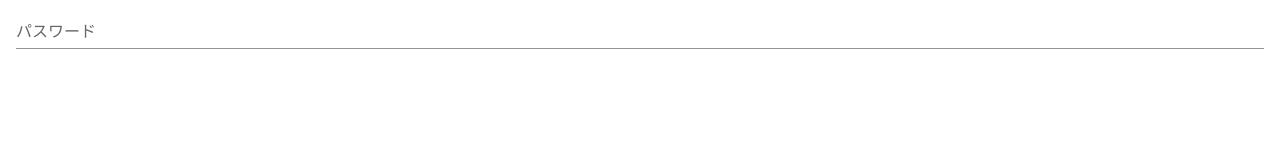
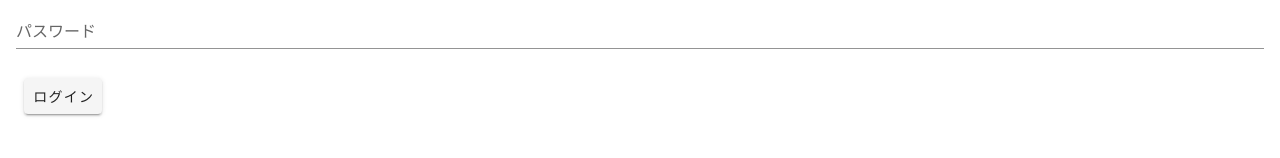
Before and after one commit to ariju/vuetify-first, a Vue app: page / in a window 1280 px wide. Shown: the part 142-300 px from the top of the page. Built offline with nearby package versions, Linux system fonts and the light colour scheme.

Commit message:
ログインボタン追加

```diff
--- a/src/App.vue
+++ b/src/App.vue
@@ -7,6 +7,9 @@
       <v-form>
         <v-text-field label="ユーザ名" />
         <v-text-field type="password" label="パスワード" />
+        <v-card-actions>
+          <v-btn>ログイン</v-btn>
+        </v-card-actions>
       </v-form>
     </v-card-text>
   </v-app>
```
